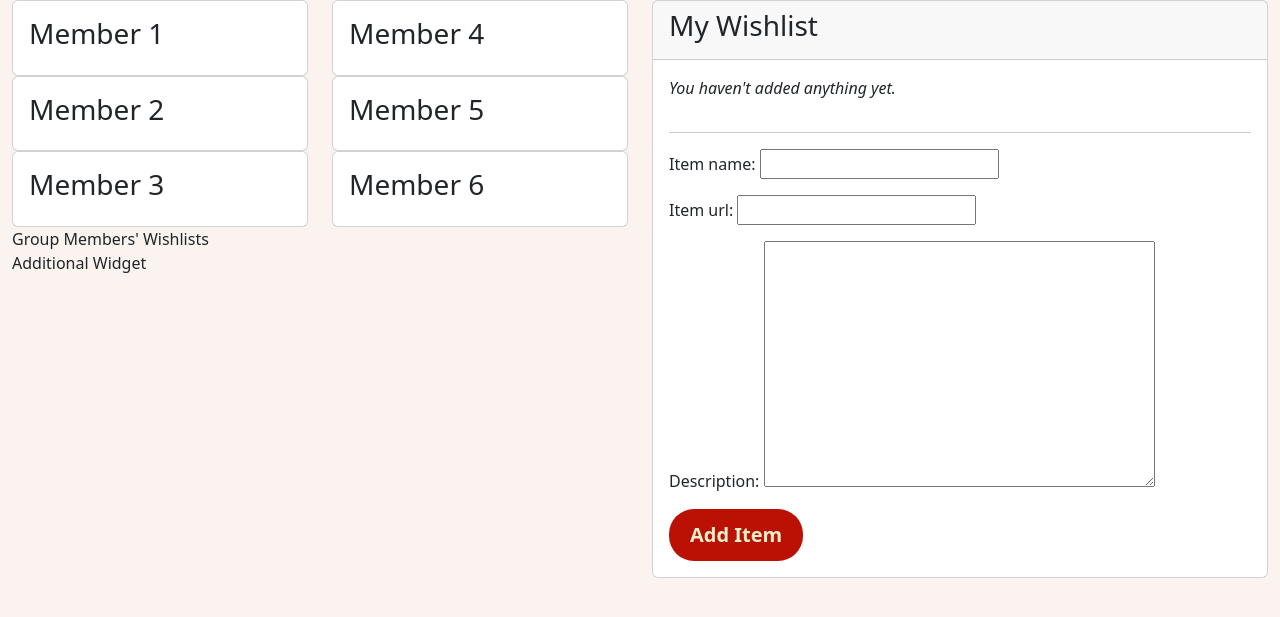
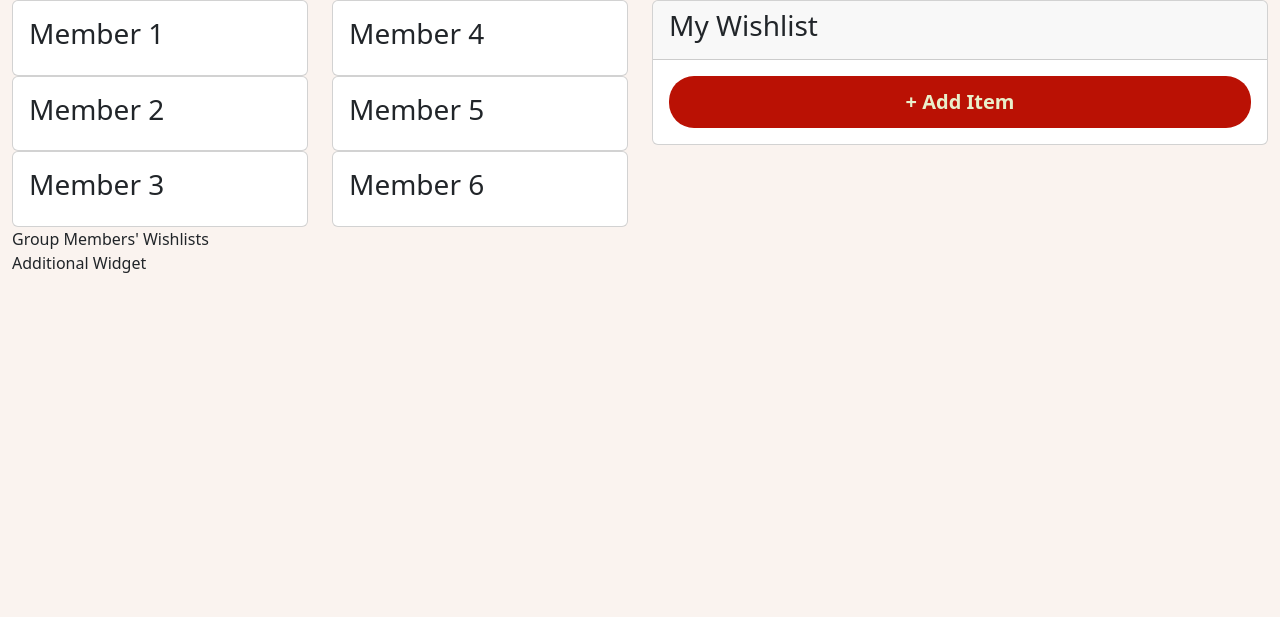
Before and after one commit to alex-enc/secret-santa-wishlist-django, a Django app: page /dashboard/ in a window 1280 px wide. Shown: the part 104-721 px from the top of the page. Run offline with Django 4.2, Linux system fonts and the light colour scheme.

Commit message:
Add modal for adding items to the wishlist on the dashboard

```diff
--- a/secret_santa_wishlist/secretsanta/templates/dashboard.html
+++ b/secret_santa_wishlist/secretsanta/templates/dashboard.html
@@ -83,23 +83,39 @@
                                 </li>
                             {% endfor %}
                         </ul>
+                        <a class="no-underline">+</a>
+                        <p><em>Add Item...</em></p>
                     {% else %}
-                        <p><em>You haven't added anything yet.</em></p>
+                        <a type="button" class="btn btn-red" data-bs-toggle="modal" data-bs-target="#addItemModal">+ Add Item</a></li>
                     {% endif %}
 
-                    <hr>
 
-                    <!-- Add new item -->
-                    <form method="post" action="">
-                        {% csrf_token %}
-                        {% include 'partials/messages.html' with messages=messages %}
-                        {{ add_wishlist_item_form.as_p }}
-                        <button class="btn btn-red">Add Item</button>
-                    </form>
                 </ul>
             </div>
         </div>
     </div>
 </div>
+ <!-- Modal -->
+        <div class="modal fade" id="addItemModal" data-bs-backdrop="static" data-bs-keyboard="false" tabindex="-1" aria-labelledby="staticBackdropLabel" aria-hidden="true">
+            <div class="modal-dialog modal-dialog-centered"">
+                <div class="modal-content">
+                    <div class="modal-header">
+                        <h1 class="modal-title fs-5" id="staticBackdropLabel">Add Item</h1>
+                        <button type="button" class="btn-close" data-bs-dismiss="modal" aria-label="Close"></button>
+                    </div>
+                    <div class="modal-body">
+                        <form method="post" action="{% url 'dashboard' %}">
+                            {% csrf_token %}
+                            {{ add_wishlist_item_form.as_p }}
+                            {% include 'partials/messages.html' with messages=messages %}
+                            <div class="modal-footer">
+                                <button type="submit" class="btn btn-red">Add</button>
+                            </div>
+                        </form>
+                    </div>
+                </div>
+            </div>
+        </div>
+</div>
 
 {% endblock %}
```
Also changed, not shown: secret_santa_wishlist/db.sqlite3.
